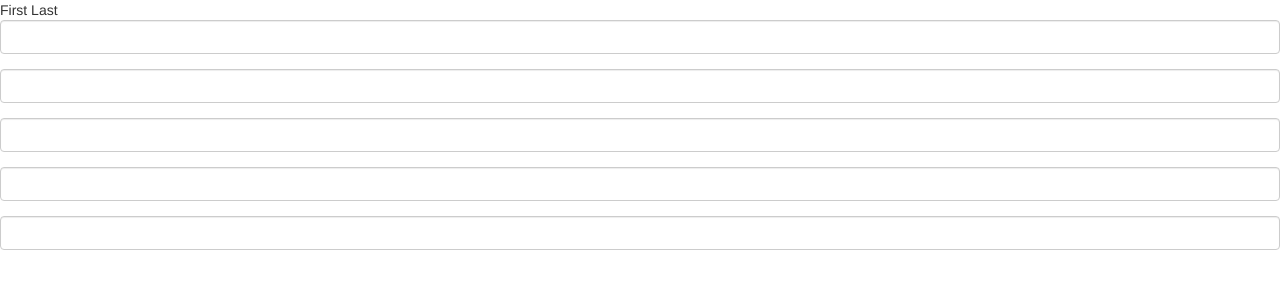
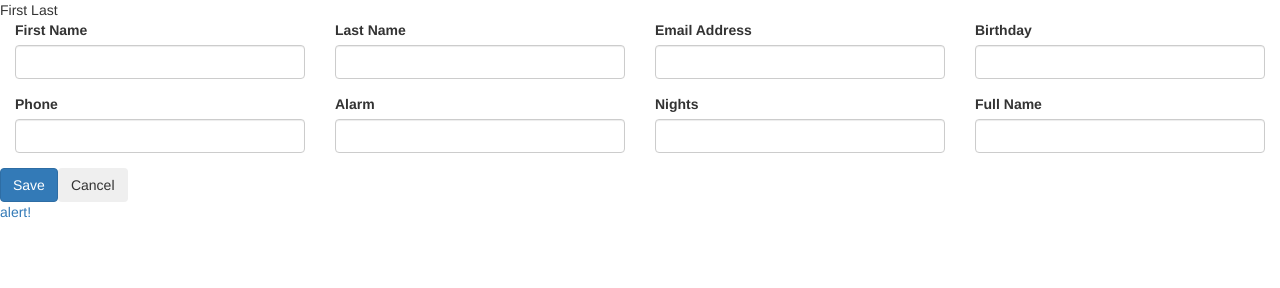
Before and after one commit to waiteb3/scripts, a plain HTML site: page code/bbforms/index.html in a window 1280 px wide. Drawn offline with Linux system fonts and the light colour scheme.

Commit message:
Add some basic auto gen to forms

```diff
--- a/code/bbforms/Form.js
+++ b/code/bbforms/Form.js
@@ -1,20 +1,69 @@
-var Form = Backbone.View.extend({
+function propToTitle(property) {
+    var str = property.charAt(0).toUpperCase();
+
+    for (var i = 1; i < property.length; i++) {
+        var prev = property[i-1];
+        var char = property[i];
+        if ('A' <= prev && prev <= 'Z') {
+            str += char;
+        }
+        else if ('A' <= char && char <= 'Z') {
+            str += " " + char;
+        }
+        else {
+            str += char;
+        }
+    }
+
+    return str;
+}
+
+Backbone.Form = Backbone.View.extend({
 
     tagName: "form",
+
+    template: _.template('<div class="form-header"></div>\
+               <div class="form-body"></div>\
+               <div class="form-footer"></div>'),
+
+    defaultButtons: {
+        "save": Save,
+        "cancel": Cancel
+    },
+
+    defaults: {
+        required: []
+    },
 
     /** requires: `model` (Backbone.Model), `fields` (array of fields)
      *  optional: `header` (template), `body` (template),  */
     initialize: function(options) {
-        this.options = options;
+        this.options = _.defaults(options, this.defautls);
 
-        this.fields = _.map(options.fields, function(field) {
-            // invoke default rules
-            return new field.type({
-                model: this.model,
-                property: field.property,
-                rules: field.rules
+        if (options.fields) {
+            this.fields = _.map(options.fields, function(field) {
+                // invoke default rules
+                return new field.type(field);
             });
-        });
+        }
+        else {
+            this.fields = _.map(this.model.keys(), function(property) {
+                var view = SimpleInput;
+
+                var overrides = options.overrides[property] || {};
+                if (!_.isUndefined(overrides) && overrides.type) {
+                    view = overrides.type;
+                }
+
+                var isRequired = options.required.indexOf(property);
+                return new view(_.extend({
+                    model: model,
+                    title: propToTitle(property), // TODO title case
+                    property: property,
+                    rules: (isRequired) ? [Required()] : []
+                }, overrides));
+            });
+        }
     },
 
     validate: function() {
@@ -22,10 +71,24 @@ var Form = Backbone.View.extend({
     },
 
     render: function() {
-        this.$el.append(this.options.header(this.model.toJSON()));
+        this.$el.html(this.template());
+
+        this.$(".form-header").append(this.options.header(this.model.toJSON()));
 
         _.each(this.fields, function(field) {
-            this.$el.append(field.render().el);
+            this.$(".form-body").append(field.render().el);
+        }, this);
+
+
+        _.each(this.options.buttons, function(button) {
+            if (_.isString(button)) {
+                button =  new this.defaultButtons[button]();
+            }
+            else if (!(button instanceof Backbone.View) && _.isObject(button)) {
+                button = new this.defaultButtons[button.type](button);
+            }
+
+            this.$(".form-footer").append(button.render().el);
         }, this);
 
         return this;
--- a/code/bbforms/Input.js
+++ b/code/bbforms/Input.js
@@ -50,7 +50,7 @@ var SimpleInput = Backbone.View.extend({
 
     template: _.template('<label><%= title %></label>'),
 
-    className: "form-group",
+    className: "form-group col-sm-3",
 
     initialize: function(options) {
         _.bindAll(this, "onInputBlur");
@@ -65,7 +65,9 @@ var SimpleInput = Backbone.View.extend({
     fieldInitialize: function() { },
 
     onInputBlur: function() {
-        this.model.set(this.options.property, this.input.getValue());
+        if (this.validate()) {
+            this.model.set(this.options.property, this.input.getValue());
+        }
     },
 
     render: function() {
@@ -123,3 +125,29 @@ var Numeric = SimpleInput.extend({
     }
 
 });
+
+var Save = Backbone.View.extend({
+    tagName: "button",
+    className: "btn btn-primary",
+    events: { "click": "action" },
+    initialize: function(options) {
+        _.bindAll(this, "action");
+        this.options = options || {};
+        this.action = this.options.action || this.action;
+    },
+    action: function() { alert("Saved!"); },
+    render: function() { this.$el.text("Save"); this.$el.prop("type", "button"); return this; }
+});
+
+var Cancel = Backbone.View.extend({
+    tagName: "button",
+    className: "btn btn-secondary",
+    events: { "click": "action" },
+    initialize: function(options) {
+        _.bindAll(this, "action");
+        this.options = options || {};
+        this.action = this.options.action || this.action;
+    },
+    action: function() { alert("Cancel!"); },
+    render: function() { this.$el.text("Cancel"); this.$el.prop("type", "button"); return this; }
+});
--- a/code/bbforms/index.html
+++ b/code/bbforms/index.html
@@ -1,12 +1,14 @@
+<!DOCTYPE html>
+<html>
 <body></body>
 
 <script src="underscore.js"></script>
 <script src="jquery.js"></script>
 <script src="backbone.js"></script>
 
-<script src="Form.js"></script>
 <script src="Input.js"></script>
 <script src="Rules.js"></script>
+<script src="Form.js"></script>
 <link rel="stylesheet" href="bootstrap/css/bootstrap.css">
 
 <script>
@@ -27,15 +29,41 @@
 
     }))();
 
-    var form = new Form({
+    var MyButton = Backbone.View.extend({
+        events: {
+            "click a": "action"
+        },
+
+        position: top,
+
+        action: function() { console.log(arguments); },
+
+        render: function() {
+            this.$el.html("<a>alert!</a>");
+            return this;
+        }
+    });
+
+    var form = new Backbone.Form({
         model: model,
         header: _.template('<%= fullName %>'),
-        fields: [
-            { title: "Email", property: "email", type: Email, rules: [ Required() ] },
-            { title: "Birthday", property: "email", type: DateTime, rules: [ Required() ] },
-            { title: "Phone", property: "phone", type: Phone, rules: [ Required() ] },
-            { title: "Alarm", property: "alarm", type: Time, rules: [ Required() ] },
-            { title: "Nights total", property: "nights", type: Numeric, rules: [ Required(), GreaterThan(2, true) ] }
+        // fields: [
+        //     { title: "Email", property: "email", type: Email, rules: [ Required() ] },
+        //     { title: "Birthday", property: "email", type: DateTime, rules: [ Required() ] },
+        //     { title: "Phone", property: "phone", type: Phone, rules: [ Required() ] },
+        //     { title: "Alarm", property: "alarm", type: Time, rules: [ Required() ] },
+        //     { title: "Nights total", property: "nights", type: Numeric, rules: [ Required(), GreaterThan(2, true) ] }
+        // ],
+        // fields and overrides are exclusive for now
+        required: ["firstName", "lastName"],
+        overrides: {
+            "email": { title: "Email Address", type: Email, rules: [ Required() ] },
+            "alarm": { type: Time }
+        },
+        buttons: [
+            "save",
+            { type: "cancel", action: function() { return; } },
+            new MyButton()
         ]
     });
 
```
